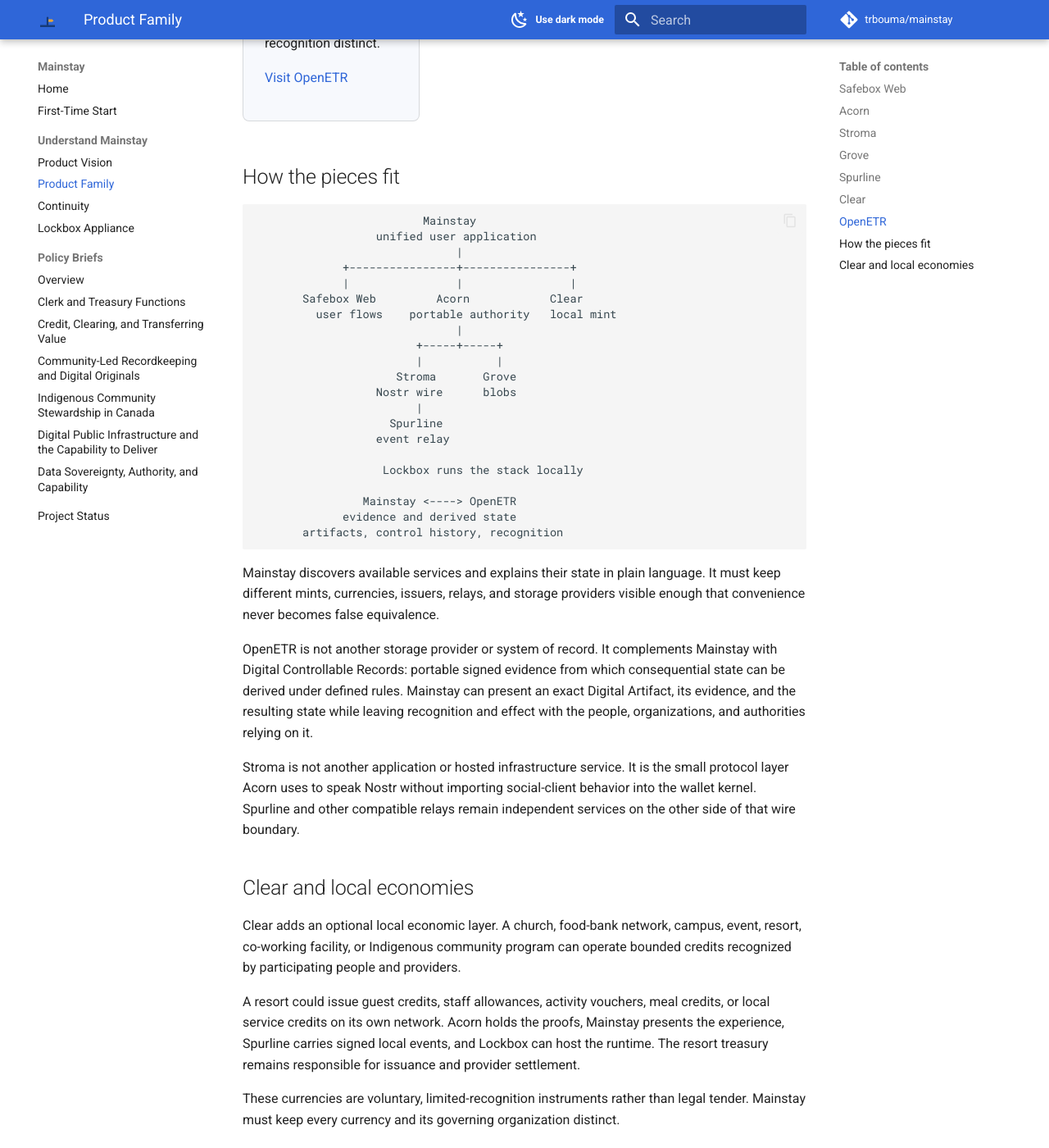
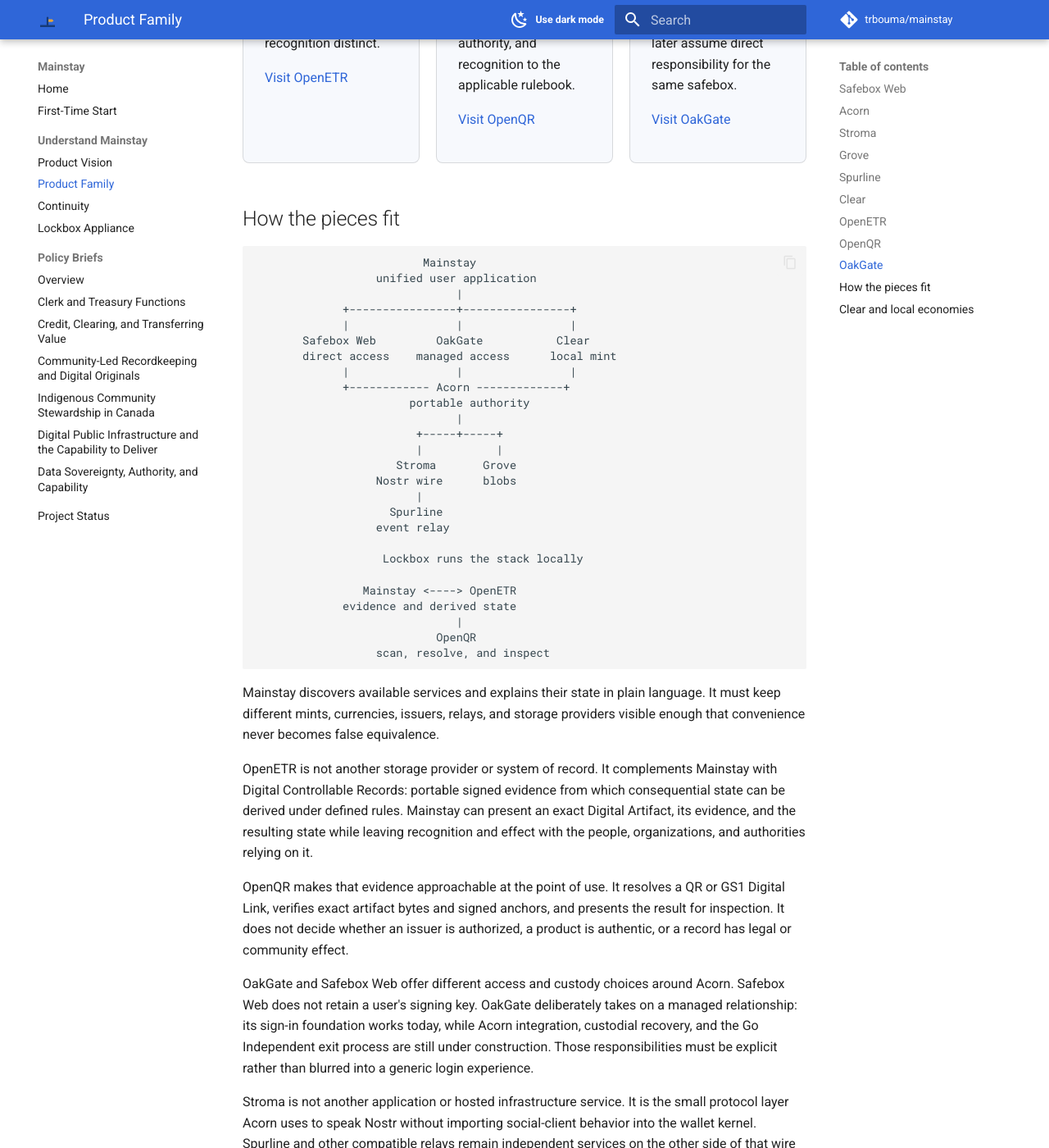
Before and after one commit to trbouma/mainstay, an MkDocs documentation site: the page built from website/product-family.md, in a window 1280 px wide and 1400 px high, scrolled down 1881 px. Shown: the whole window at 82% size. Built offline with MkDocs 1.6.1 and Material for MkDocs 9.7.7, drawn with Linux system fonts in a browser that asks for light colours; comment, search, counter and statistics services are not loaded; some of the changed text lies outside the part shown.

Commit message:
docs add new product family members

````diff
--- a/website/product-family.md
+++ b/website/product-family.md
@@ -123,6 +123,40 @@ evidence, derived state, and external recognition distinct.
 
 </article>
 
+<article class="product-card" markdown>
+
+<a href="https://trbouma.github.io/openqr/" aria-label="Visit the OpenQR website">
+  <img src="../assets/openqr-logo.svg" alt="OpenQR">
+</a>
+
+## OpenQR
+
+The public acquisition and presentation surface for OpenETR evidence. OpenQR
+turns a printed QR code or digital link into a digest-verified artifact and its
+signed Anchor Records, while leaving authenticity, authority, and recognition
+to the applicable rulebook.
+
+[Visit OpenQR](https://trbouma.github.io/openqr/)
+
+</article>
+
+<article class="product-card" markdown>
+
+<a href="https://trbouma.github.io/oakgate/" aria-label="Visit the OakGate website">
+  <img src="../assets/oakgate-logo.png" alt="OakGate">
+</a>
+
+## OakGate
+
+A managed entrance to Acorn-backed safeboxes. OakGate provides familiar
+Keycloak sign-in today and is building the custodial storage, recovery, and
+Go Independent path needed to let a person later assume direct responsibility
+for the same safebox.
+
+[Visit OakGate](https://trbouma.github.io/oakgate/)
+
+</article>
+
 </div>
 
 ## How the pieces fit
@@ -133,8 +167,11 @@ evidence, derived state, and external recognition distinct.
                               |
              +----------------+----------------+
              |                |                |
-       Safebox Web         Acorn            Clear
-         user flows    portable authority   local mint
+       Safebox Web         OakGate           Clear
+       direct access    managed access      local mint
+             |                |                |
+             +------------ Acorn -------------+
+                       portable authority
                               |
                         +-----+-----+
                         |           |
@@ -148,7 +185,9 @@ evidence, derived state, and external recognition distinct.
 
                 Mainstay <----> OpenETR
              evidence and derived state
-       artifacts, control history, recognition
+                              |
+                           OpenQR
+                  scan, resolve, and inspect
 ```
 
 Mainstay discovers available services and explains their state in plain
@@ -162,6 +201,18 @@ consequential state can be derived under defined rules. Mainstay can present an
 exact Digital Artifact, its evidence, and the resulting state while leaving
 recognition and effect with the people, organizations, and authorities relying
 on it.
+
+OpenQR makes that evidence approachable at the point of use. It resolves a QR
+or GS1 Digital Link, verifies exact artifact bytes and signed anchors, and
+presents the result for inspection. It does not decide whether an issuer is
+authorized, a product is authentic, or a record has legal or community effect.
+
+OakGate and Safebox Web offer different access and custody choices around
+Acorn. Safebox Web does not retain a user's signing key. OakGate deliberately
+takes on a managed relationship: its sign-in foundation works today, while
+Acorn integration, custodial recovery, and the Go Independent exit process are
+still under construction. Those responsibilities must be explicit rather than
+blurred into a generic login experience.
 
 Stroma is not another application or hosted infrastructure service. It is the
 small protocol layer Acorn uses to speak Nostr without importing social-client
````
Also changed, not shown: docs/MAINSTAY-HOUSE-STYLE.md (+6 -2 lines), website/index.md (+18 -6 lines), website/project-status.md (+9 -0 lines), website/assets/mainstay-ecosystem.png, website/assets/mainstay-ecosystem.svg, website/assets/oakgate-logo.png (added), website/assets/openqr-logo.svg (added).
